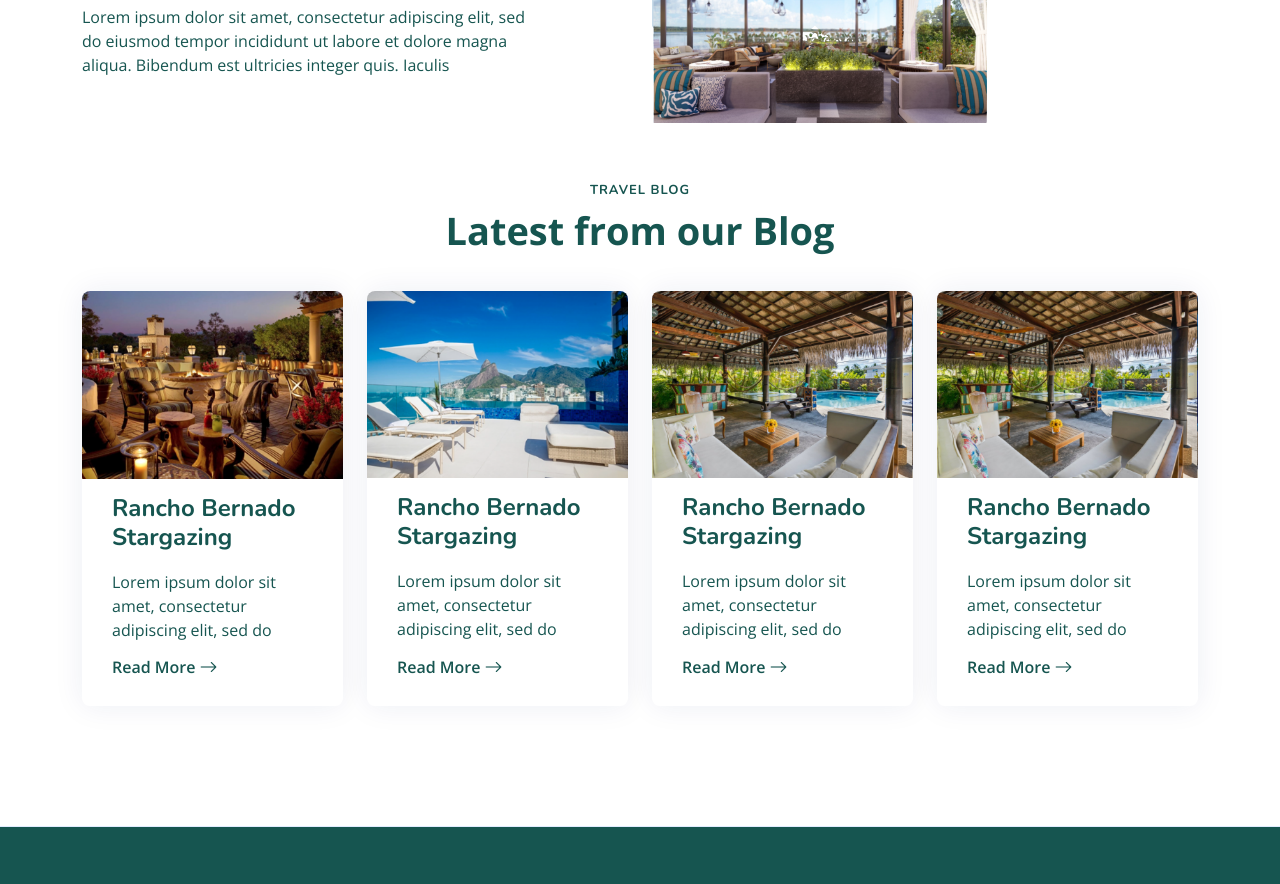
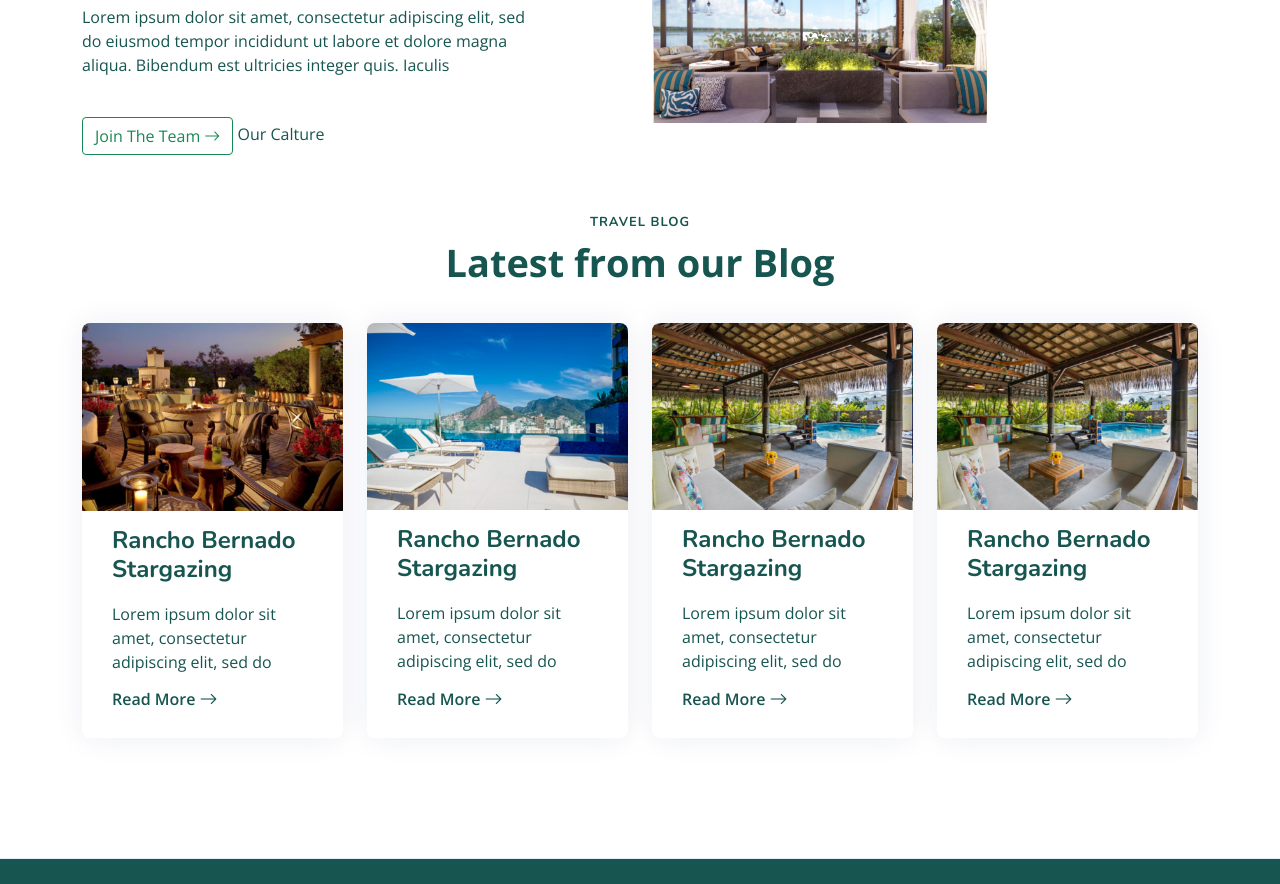
Before and after one commit to ojik100/hype-tes, a plain HTML site: page index.html in a window 1280 px wide. Shown: the part 3348-4232 px from the top of the page. Drawn offline with nearby package versions, Linux system fonts and the light colour scheme.

Commit message:
Update index.html

```diff
--- a/index.html
+++ b/index.html
@@ -332,6 +332,8 @@
                         <h1 style="font-size:70px">Travel is in our DNA</h1>
                         <p> Lorem ipsum dolor sit amet, consectetur adipiscing elit, sed do eiusmod tempor incididunt ut labore et dolore magna aliqua. Bibendum est ultricies integer quis. Iaculis </p>
 
+                        <br>
+                        <a href="" class="btn btn-outline-success">Join The Team <i class="bi bi-arrow-right"></i></a> <span style="color: #165550;">Our Calture</span>
 
                     </div>
                     <div class="col-lg-1">
```
